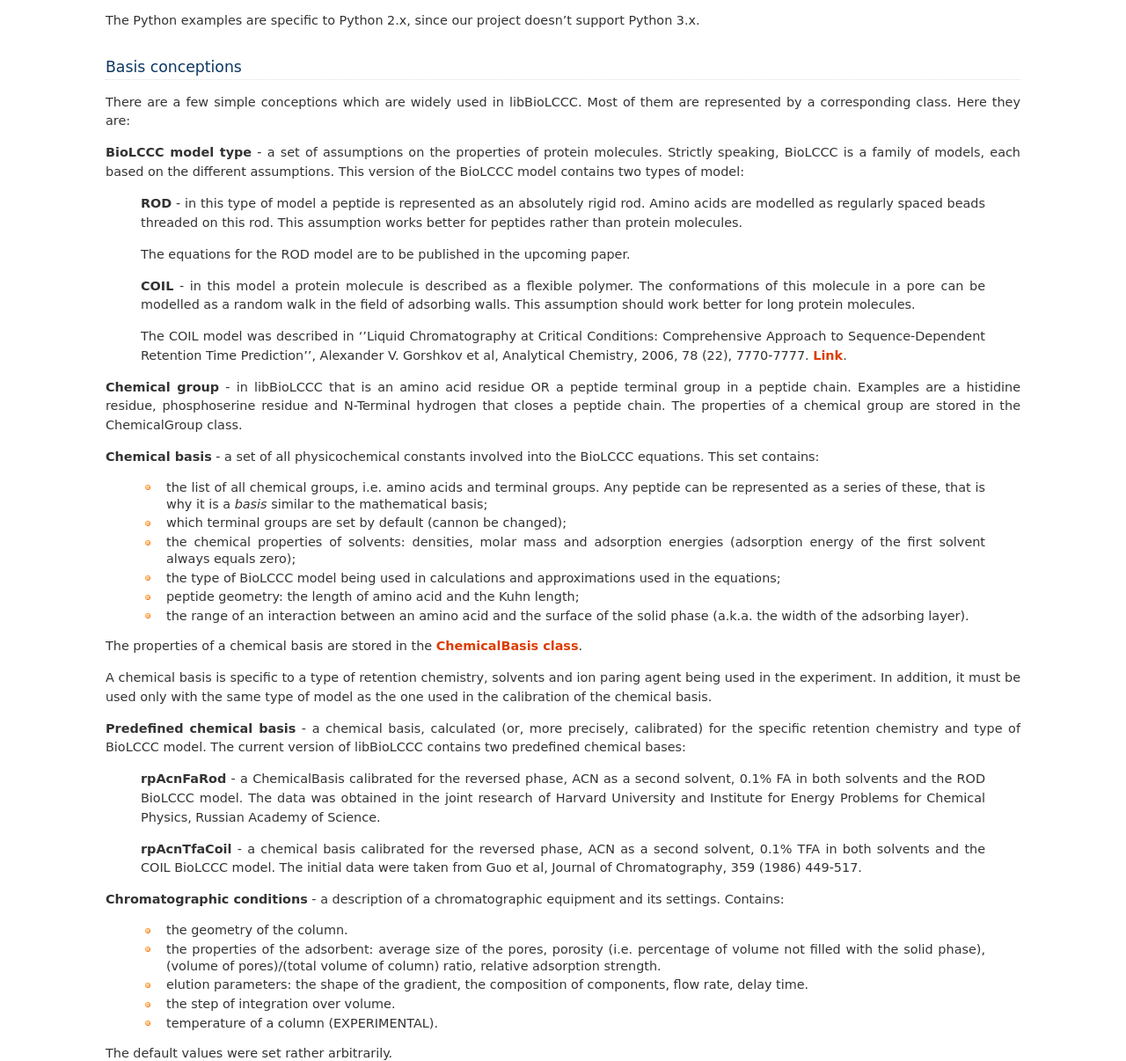
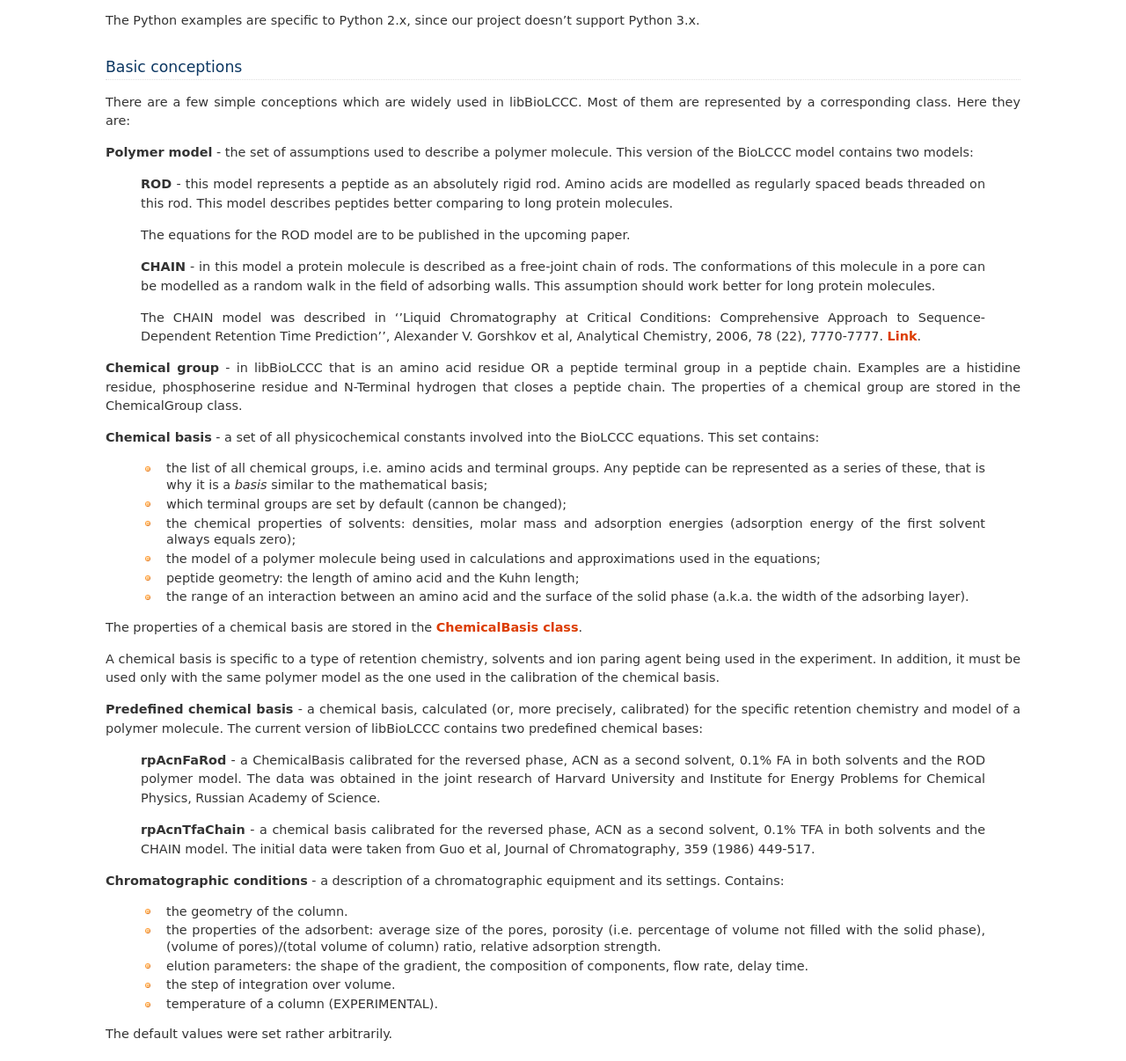
Before and after one commit to levitsky/biolccc, a Sphinx documentation site: the page built from doc/sphinx/source/tutorial.rst, in a window 1280 px wide and 1400 px high, scrolled down 249 px, cut to the strip 194-1400 px from the top of the window. Shown: the whole strip at 88% size. Built offline with Sphinx 7.4.7, drawn with Linux system fonts in a browser that asks for light colours; formulas are drawn with MathJax 3; some of the changed text lies outside the part shown.

Commit message:
Multiple documentation fix. Change ModelType to PolymerModel. Change Coil to Chain. Add VERSION constant.

```diff
--- a/doc/sphinx/source/tutorial.rst
+++ b/doc/sphinx/source/tutorial.rst
@@ -29,31 +29,29 @@ why we supply code snippets both for C++ and Python. Here is an example:
 The Python examples are specific to Python 2.x, since our project doesn't
 support Python 3.x.
 
-Basis conceptions
+Basic conceptions
 *****************
 
 There are a few simple conceptions which are widely used in libBioLCCC. Most of
 them are represented by a corresponding class. Here they are:
 
-**BioLCCC model type** - a set of assumptions on the properties of protein
-molecules. Strictly speaking, BioLCCC is a family of models, each based on the
-different assumptions. This version of the BioLCCC model contains two types of
-model:
+**Polymer model** - the set of assumptions used to describe a polymer molecule.
+This version of the BioLCCC model contains two models:
 
-    **ROD** - in this type of model a peptide is represented as an
-    absolutely rigid rod. Amino acids are modelled as regularly spaced beads
-    threaded on this rod. This assumption works better for peptides rather
-    than protein molecules.
+    **ROD** - this model represents a peptide as an absolutely rigid rod.
+    Amino acids are modelled as regularly spaced beads
+    threaded on this rod. This model describes peptides better comparing to
+    long protein molecules.
 
     The equations for the ROD model are to be published in the upcoming
     paper.
 
-    **COIL** - in this model a protein molecule is described as
-    a flexible polymer. The conformations of this molecule in a pore can be
-    modelled as a random walk in the field of adsorbing walls. This assumption
-    should work better for long protein molecules.
+    **CHAIN** - in this model a protein molecule is described as
+    a free-joint chain of rods. The conformations of this molecule in a pore
+    can be modelled as a random walk in the field of adsorbing walls.
+    This assumption should work better for long protein molecules.
 
-    The COIL model was described in ''Liquid Chromatography at Critical
+    The CHAIN model was described in ''Liquid Chromatography at Critical
     Conditions: Comprehensive Approach to Sequence-Dependent Retention Time
     Prediction'', Alexander V. Gorshkov et al, Analytical Chemistry, 2006, 78
     (22), 7770-7777. `Link <http://dx.doi.org/10.1021/ac060913x>`_.
@@ -73,7 +71,7 @@ BioLCCC equations. This set contains:
     - the chemical properties of solvents: densities, molar mass and
       adsorption energies (adsorption energy of the first solvent always
       equals zero);
-    - the type of BioLCCC model being used in calculations and
+    - the model of a polymer molecule being used in calculations and
       approximations used in the equations;
     - peptide geometry: the length of amino acid and the Kuhn length;
     - the range of an interaction between an amino acid and the surface of
@@ -84,23 +82,23 @@ The properties of a chemical basis are stored in the
 
 A chemical basis is specific to a type of retention chemistry, solvents
 and ion paring agent being used in the experiment. In addition, it must be used
-only with the same type of model as the one used in the calibration of the
+only with the same polymer model as the one used in the calibration of the
 chemical basis.
 
 **Predefined chemical basis** - a chemical basis, calculated (or, more
-precisely, calibrated) for the specific retention chemistry and type of
-BioLCCC model. The current version of libBioLCCC contains two predefined
+precisely, calibrated) for the specific retention chemistry and model of a
+polymer molecule. The current version of libBioLCCC contains two predefined
 chemical bases:
 
     **rpAcnFaRod** - a ChemicalBasis calibrated for the reversed phase,
-    ACN as a second solvent, 0.1% FA in both solvents and the ROD BioLCCC model.
+    ACN as a second solvent, 0.1% FA in both solvents and the ROD polymer model.
     The data was obtained in the joint research of Harvard University and
     Institute for Energy Problems for Chemical Physics, Russian Academy of
     Science.
 
-    **rpAcnTfaCoil** - a chemical basis calibrated for the reversed phase,
-    ACN as a second solvent, 0.1% TFA in both solvents and the COIL BioLCCC
-    model. The initial data were taken from Guo et al, Journal of
+    **rpAcnTfaChain** - a chemical basis calibrated for the reversed phase,
+    ACN as a second solvent, 0.1% TFA in both solvents and the CHAIN model.
+    The initial data were taken from Guo et al, Journal of
     Chromatography, 359 (1986) 449-517.
 
 **Chromatographic conditions** - a description of a chromatographic equipment
```
Also changed, not shown: other parts of doc/sphinx/source/tutorial.rst (+1 -1 lines), doc/sphinx/source/advanced.rst (+23 -22 lines), setup.py (+2 -12 lines), 17 other files.
